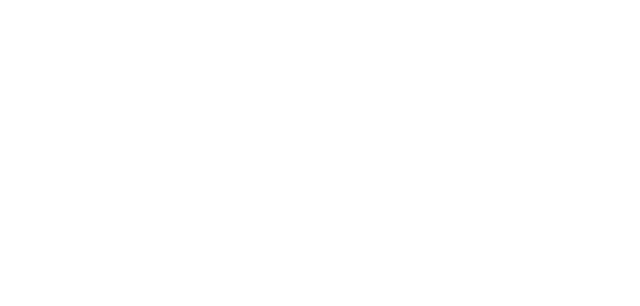
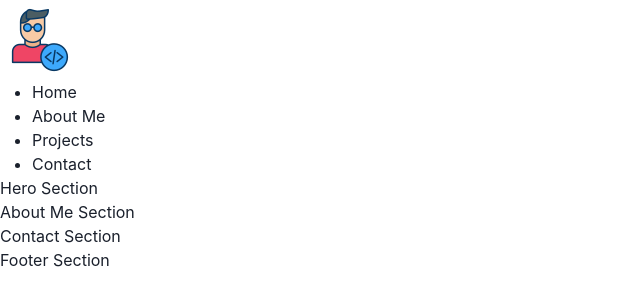
Before and after one commit to JasonGeee/portfolio-website, a React (Vite) app: page / in a window 1280 px wide. Shown: the top 306 px of the page, without its empty margins (0-640 px from the left). Built offline with nearby package versions, Linux system fonts and the light colour scheme.

Commit message:
Components added for vis

```diff
--- a/src/App.tsx
+++ b/src/App.tsx
@@ -1,7 +1,20 @@
 import "./App.css";
+import AboutMe from "./components/AboutMe";
+import Contact from "./components/Contact";
+import HeroSection from "./components/HeroSection";
+import Footer from "./components/footer";
+import Header from "./components/header";
 
 function App() {
-  return <></>;
+  return (
+    <>
+      <Header />
+      <HeroSection />
+      <AboutMe />
+      <Contact />
+      <Footer />
+    </>
+  );
 }
 
 export default App;
--- a/src/components/AboutMe.tsx
+++ b/src/components/AboutMe.tsx
@@ -0,0 +1,3 @@
+export default function AboutMe() {
+  return <div>About Me Section</div>;
+}
--- /dev/null
+++ b/src/components/Components.css
@@ -0,0 +1,5 @@
+/* .header {
+    margin-left: 30px;
+    margin-top: 30px;
+    max-height: 100vh;
+} */
--- a/src/components/Contact.tsx
+++ b/src/components/Contact.tsx
@@ -0,0 +1,3 @@
+export default function Contact() {
+  return <div>Contact Section</div>;
+}
--- a/src/components/Footer.tsx
+++ b/src/components/Footer.tsx
@@ -0,0 +1,3 @@
+export default function Footer() {
+  return <footer>Footer Section</footer>;
+}
--- a/src/components/Header.tsx
+++ b/src/components/Header.tsx
@@ -0,0 +1,40 @@
+import {
+  Box,
+  Container,
+  Flex,
+  Image,
+  ListItem,
+  Spacer,
+  UnorderedList,
+} from "@chakra-ui/react";
+import devIcon from "../assets/icons8-developer-64.png";
+// import "./Components.css";
+
+export default function Header() {
+  return (
+    <Flex minWidth="max-content" alignItems="center" gap="2">
+      <header className="headerSection">
+        <Box p="2">
+          <Image src={devIcon} className="header" alt="icon" />
+        </Box>
+        <Spacer />
+        <Container>
+          <UnorderedList>
+            <ListItem>
+              <a href="#">Home</a>
+            </ListItem>
+            <ListItem>
+              <a href="#">About Me</a>
+            </ListItem>
+            <ListItem>
+              <a href="#">Projects</a>
+            </ListItem>
+            <ListItem>
+              <a href="#">Contact</a>
+            </ListItem>
+          </UnorderedList>
+        </Container>
+      </header>
+    </Flex>
+  );
+}
--- a/src/components/HeroSection.tsx
+++ b/src/components/HeroSection.tsx
@@ -0,0 +1,3 @@
+export default function HeroSection() {
+  return <div>Hero Section</div>;
+}
--- a/src/main.tsx
+++ b/src/main.tsx
@@ -1,7 +1,7 @@
 import React from "react";
 import ReactDOM from "react-dom/client";
 import App from "./App.tsx";
-import "./index.css";
+// import "./index.css";
 import { ChakraProvider } from "@chakra-ui/react";
 
 ReactDOM.createRoot(document.getElementById("root") as HTMLElement).render(
```
Also changed, not shown: src/assets/icons8-developer-64.png (added).
